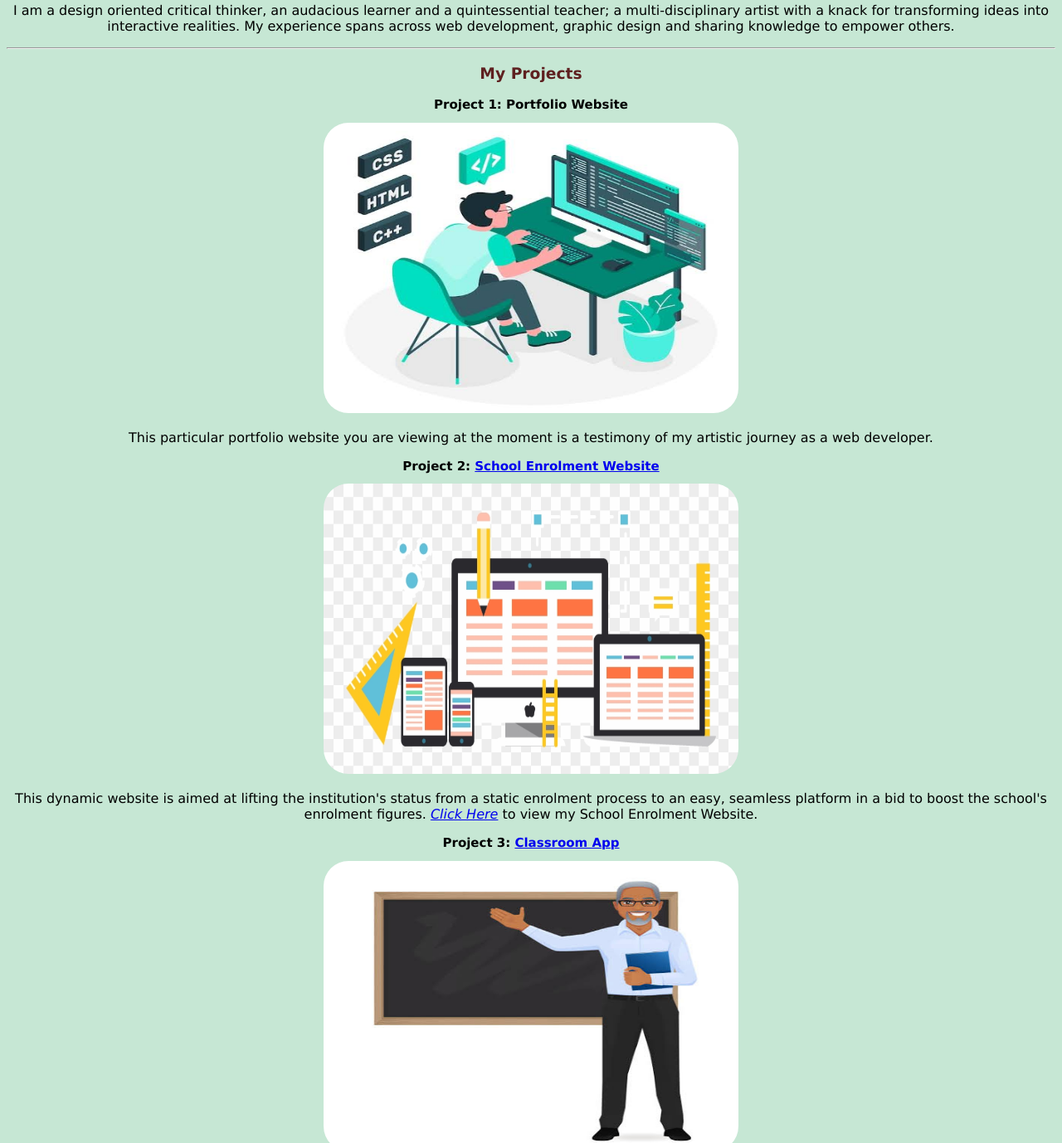
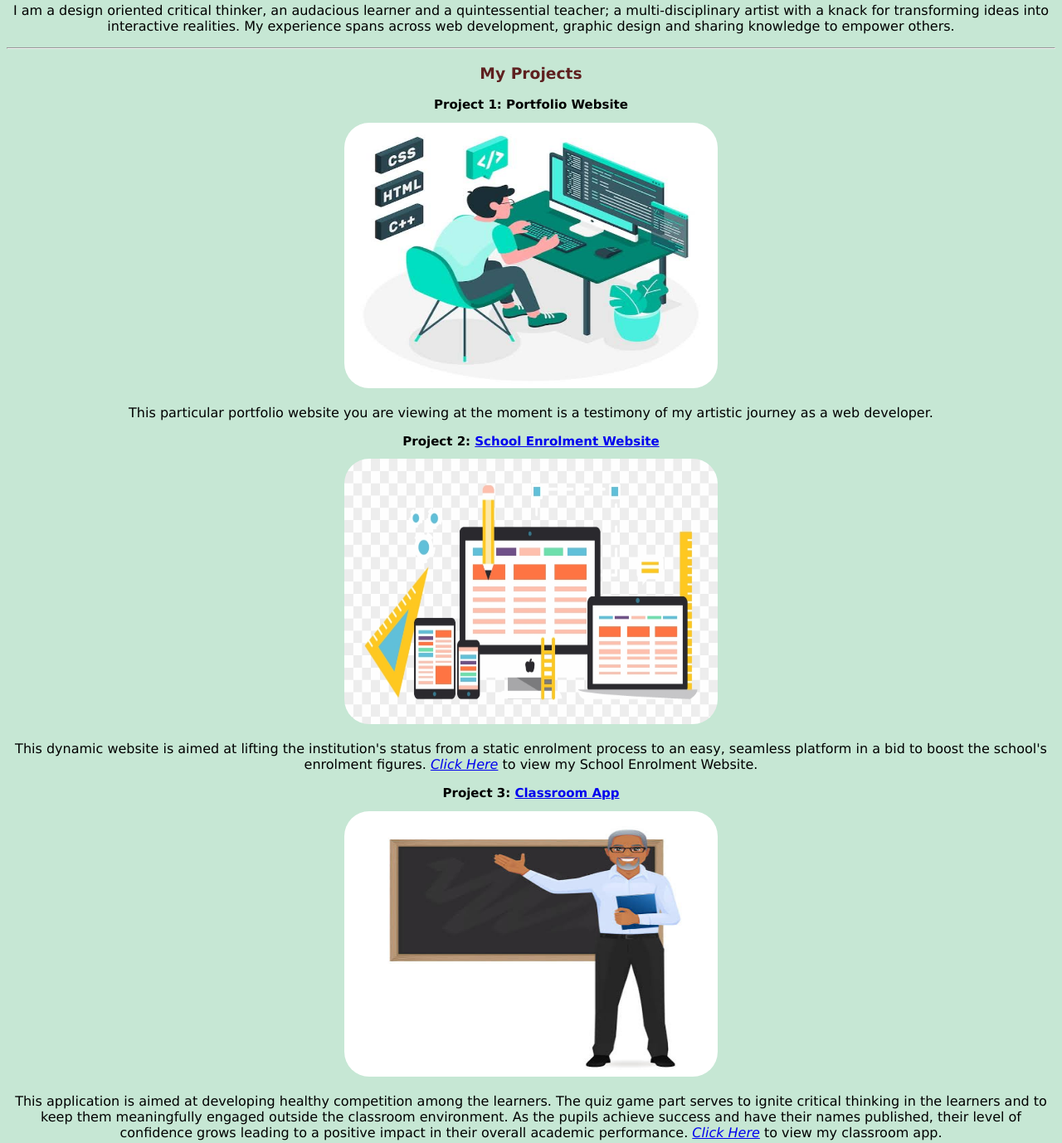
Before and after one commit to accolade99/Portfolio, a plain HTML site: page index.html in a window 1280 px wide. Shown: the part 390-1768 px from the top of the page at 83% size. Drawn offline with Linux system fonts and the light colour scheme.

Commit message:
Update index.html

```diff
--- a/index.html
+++ b/index.html
@@ -28,23 +28,23 @@
     <h3>My Projects</h3>
     <article>
         <h2 style="font-size: 15px;">Project 1: Portfolio Website</h2>
-        <img style="border-radius: 30px;" width="500" height="350" src="./webdev.jpg" alt="">
+        <img style="border-radius: 30px;" width="450" height="320" src="./webdev.jpg" alt="">
         <p>This particular portfolio website you are viewing at the moment is a testimony of my artistic journey as a web developer.  </p>
     </article>
     <article>
         <h2 style="font-size: 15px;">Project 2: <a href="https://dev-hsanpsikoyi.pantheonsite.io">School Enrolment Website</a></h2>
-        <img style="border-radius: 30px;" width="500" height="350" src="./schweb.png" alt="">
+        <img style="border-radius: 30px;" width="450" height="320" src="./schweb.png" alt="">
         <p>This dynamic website is aimed at lifting the institution's status from a static enrolment process to an easy, seamless platform in a bid to boost the school's enrolment figures.  <a style="font-style: italic" href="https://dev-hsanpsikoyi.pantheonsite.io">Click Here</a> to view my School Enrolment Website.</p>
     </article>
 
     <article>
         <h2 style="font-size: 15px;">Project 3: <a href="https://hsap6.vercel.app">Classroom App</a></h2>
-        <img style="border-radius: 30px;" width="500" height="350" src="./teach.jpg" alt="">
+        <img style="border-radius: 30px;" width="450" height="320" src="./teach.jpg" alt="">
         <p>This application is aimed at developing healthy competition among the learners. The quiz game part serves to ignite critical thinking in the learners and to keep them meaningfully engaged outside the classroom environment. As the pupils achieve success and have their names published, their level of confidence grows leading to a positive impact in their overall academic performance. <a style="font-style: italic" href="https://hsap6.vercel.app">Click Here</a> to view my classroom app.</p>
     </article>
     <article>
         <h2 style="font-size: 15px;">Project 4: <a href="https://drive.google.com/folderview?id=1n0KcSBbZt0V6cIOXFoDnfzErNo2TuYKh">Variety of Designs</a></h2>
-        <img style="border-radius: 30px;" width="500" height="350" src="./graphic.jpg" alt="">
+        <img style="border-radius: 30px;" width="450" height="320" src="./graphic.jpg" alt="">
         <p>I have compiled a collection of my designs in a folder. kindly <a style="font-style: italic" href="https://drive.google.com/folderview?id=1n0KcSBbZt0V6cIOXFoDnfzErNo2TuYKh">Click Here</a> to view some of my designs.</p>
     </article>
 
```
